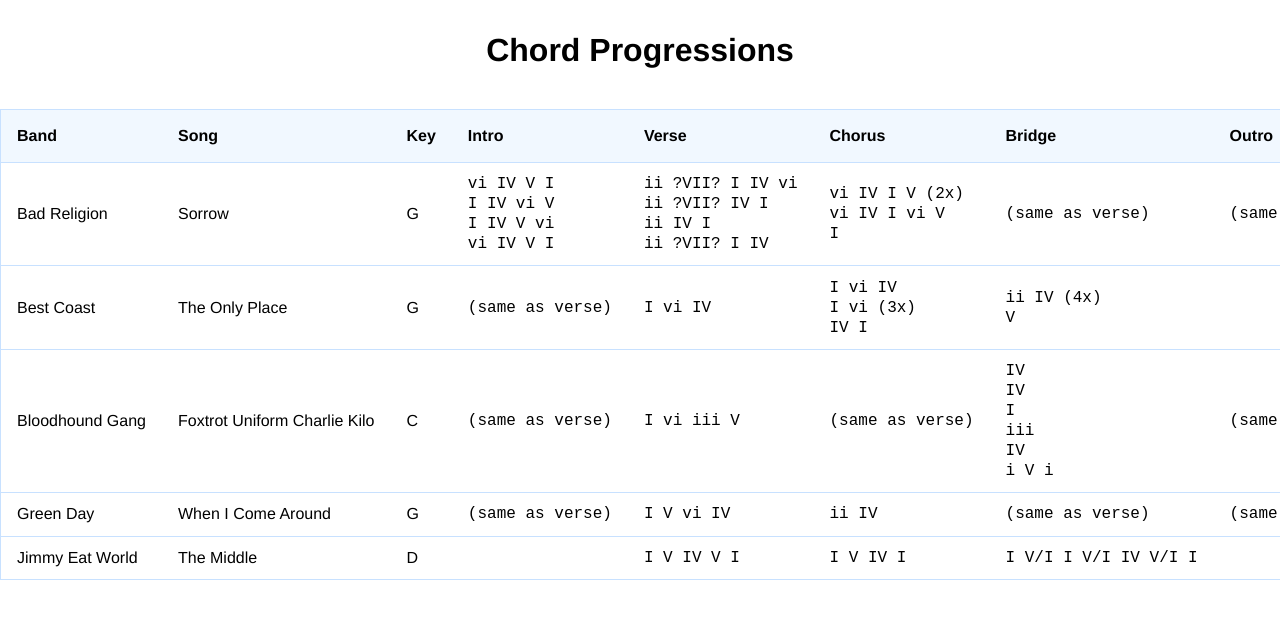
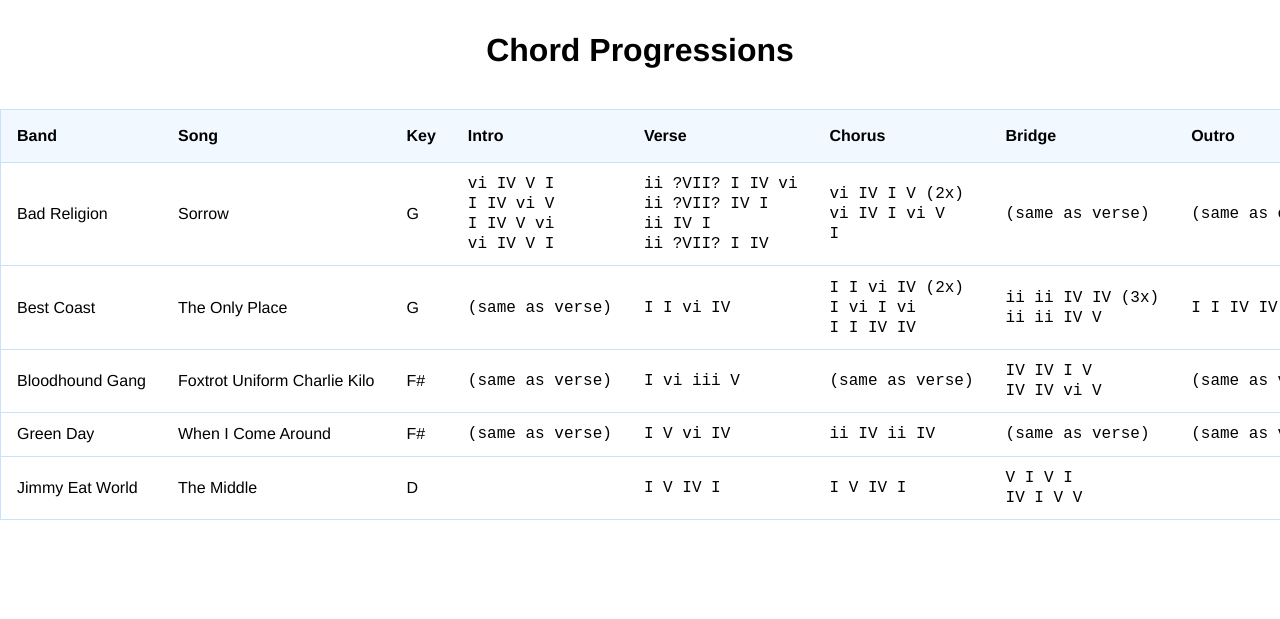
Before and after one commit to brgibson/www, a Jekyll site: the page built from chords/index.html, in a window 1280 px wide. Shown: the top 619 px of the page. Built offline with Jekyll 4.4.1, drawn with Linux system fonts in a browser that asks for light colours.

Commit message:
chord progressions - fixing songs after testing

```diff
--- a/_data/chords.json
+++ b/_data/chords.json
@@ -18,30 +18,30 @@
     "title": "The Only Place",
     "key": "G",
     "intro": "(same as verse)",
-    "verse": "I vi IV",
-    "chorus": "I vi IV <br> I vi (3x) <br> IV I",
-    "bridge": "ii IV (4x)  <br>  V",
-    "outro": "",
+    "verse": "I I vi IV",
+    "chorus": "I I vi IV (2x) <br> I vi I vi <br> I I IV IV",
+    "bridge": "ii ii IV IV (3x)  <br> ii ii IV V",
+    "outro": "I I IV IV",
     "notes": "https://tabs.ultimate<br>guitar.com/tab/best_coast/the_only_place_chords_1173488",
   },
   {
     "band": "Bloodhound Gang",
     "title": "Foxtrot Uniform Charlie Kilo",
-    "key": "C",
+    "key": "F#",
     "intro": "(same as verse)",
     "verse": "I vi iii V",
     "chorus": "(same as verse)",
-    "bridge": "IV <br> IV <br> I <br> iii <br> IV <br> i V i",
+    "bridge": "IV IV I V <br> IV IV vi V",
     "outro": "(same as verse)",
     "notes": "https://tabs.ultimate<br>guitar.com/tab/bloodhound_gang/foxtrot_uniform_charlie_kilo_chords_1048130"
   },
   {
     "band": "Green Day",
     "title": "When I Come Around",
-    "key": "G",
+    "key": "F#",
     "intro": "(same as verse)",
     "verse": "I V vi IV",
-    "chorus": "ii IV",
+    "chorus": "ii IV ii IV",
     "bridge": "(same as verse)",
     "outro": "(same as verse)"
   },
@@ -50,9 +50,9 @@
     "title": "The Middle",
     "key": "D",
     "intro": "",
-    "verse": "I V IV V I",
+    "verse": "I V IV I",
     "chorus": "I V IV I",
-    "bridge": "I V/I I V/I IV V/I I",
+    "bridge": "V I V I <br> IV I V V",
     "outro": ""
   }
 ]
```
